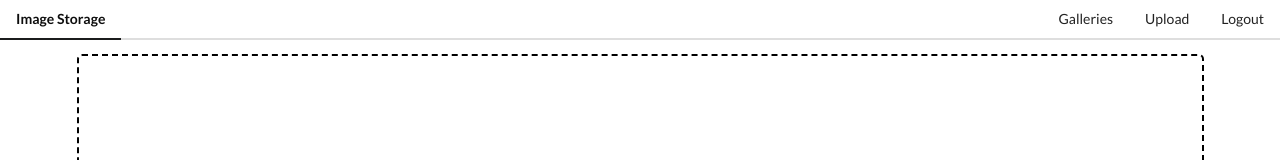
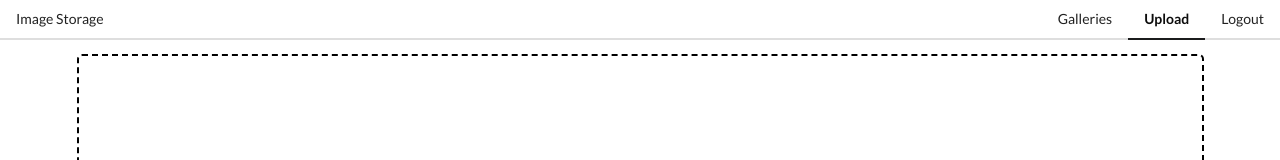
Before and after one commit to kathirr007/Vue-Images, a Vue app: page /upload in a window 1280 px wide. Shown: the top 160 px of the page. Built offline with nearby package versions, Linux system fonts and the light colour scheme; sample sign-in values are in the browser's storage.

Commit message:
Updated App header to highlight current menu

```diff
--- a/src/App.vue
+++ b/src/App.vue
@@ -18,3 +18,6 @@ export default {
   }
 };
 </script>
+
+<style>
+</style>
--- a/src/components/AppHeader.vue
+++ b/src/components/AppHeader.vue
@@ -1,12 +1,12 @@
 <template>
   <div class="ui secondary pointing menu">
-    <router-link to="/" class="active item">
+    <router-link to="/" class="item">
       Image Storage
     </router-link>
 
     <div class="right menu">
       <div v-if="isLoggedIn" class="horizontal">
-        <router-link to="/" class="item">Galleries</router-link>
+        <router-link to="/galleries" class="item">Galleries</router-link>
         <router-link to="/upload" class="item">Upload</router-link>
         <a class="item" @click="logout">Logout</a>
       </div>
@@ -28,9 +28,17 @@ export default {
 };
 </script>
 
-<style scoped>
+<style scoped lang="scss">
 .horizontal {
   display: flex;
   flex-direction: row;
 }
+.router-link-exact-active{
+    background-color: transparent !important;
+    -webkit-box-shadow: none !important;
+    box-shadow: none !important;
+    border-color: #1b1c1d !important;
+    font-weight: 700 !important;
+    color: rgba(0,0,0,.95) !important;
+}
 </style>
--- a/src/main.js
+++ b/src/main.js
@@ -13,6 +13,7 @@ export const router = new VueRouter({
   base: process.env.BASE_URL,
   routes: [
     { path: '/', component: ImageList },
+    { path: '/galleries', component: ImageList },
     { path: '/upload', component: UploadForm },
     { path: '/oauth2/callback', component: AuthHandler }
   ]
```
